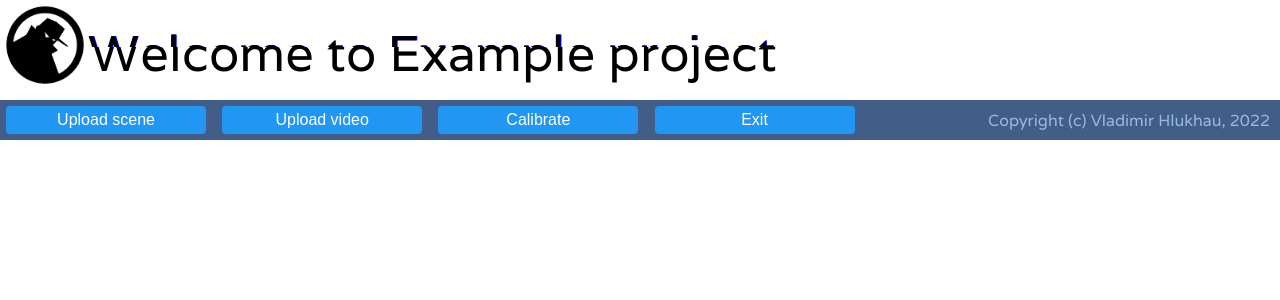
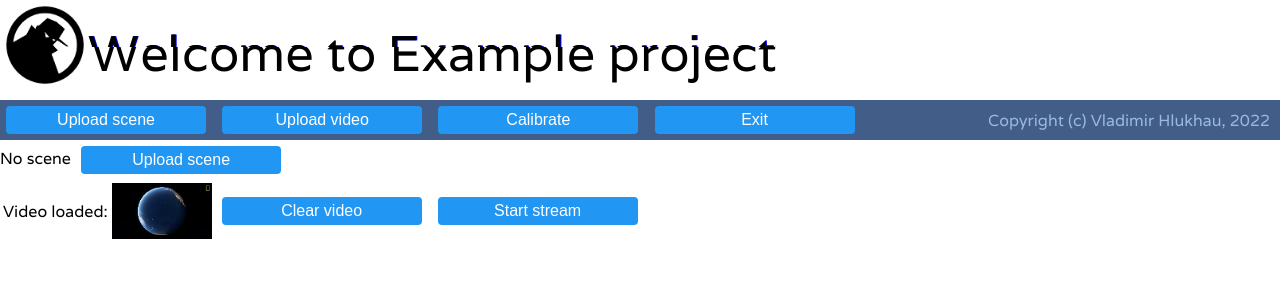
Before and after one commit to hlukhau/video, a Flask app: page / in a window 1280 px wide. Shown: the top 300 px of the page. Run offline with Flask 2, Linux system fonts and the light colour scheme.

Commit message:
contents buttons prepared

```diff
--- a/admin.py
+++ b/admin.py
@@ -40,11 +40,9 @@ def content():
         scene = '/static/projects/demo/scene/scene.jpg'
         print(scene)
 
-        if (os.path.exists('static/projects/demo/video/small.jpg')):
-            video = '/static/projects/demo/video/small.jpg'
-            print(video)
-    else:
-        print('no scene')
+    if (os.path.exists('static/projects/demo/video/small.jpg')):
+        video = '/static/projects/demo/video/small.jpg'
+        print(video)
 
     print("Session project: " + session.get('project'))
 
@@ -60,15 +58,41 @@ def hello():
 
 @app.route('/upload')
 def upload_html():
-    return render_template('upload.html')
+    path = request.args.get('path')
+    return render_template('upload.html', path=path)
 
 @app.route('/send', methods=['GET', 'POST'])
 def send_file():
+    path = request.args.get('path')
+    print("send: " + path)
+
     if request.method == 'POST':
         f = request.files['file']
-        f.save('files/' + f.filename)
-        return "file uploaded successfully"
+        print("path: " + path + f.filename)
 
+        if path.find("scene") != -1:
+            print("save")
+            f.save("static/projects/demo/scene/scene.jpg")
+
+        if path.find("video") != -1:
+            f.save("static/projects/demo/video/video.mp4")
+            sub = cv2.VideoCapture('files/' + f.filename)
+            sub.set(cv2.CAP_PROP_POS_MSEC, 2000)  # just cue to 20 sec. position
+            success, image = sub.read()
+
+            if success:
+                print('success')
+                h, w, _ = image.shape
+                width = int(w)
+                height = int(h)
+                height = int(128 * height / width)
+                width = 128
+                print(w, h)
+                print(width, height)
+                resized = cv2.resize(image, (width, height))
+                cv2.imwrite("static/projects/demo/video/small.jpg", resized)  # save frame as JPEG file
+
+        return redirect('/')
 
 @app.route('/uploader', methods=['GET', 'POST'])
 def upload_file():
@@ -90,7 +114,28 @@ def upload_file():
             resized = cv2.resize(image, (width, height))
             cv2.imwrite('static/' + f.filename + ".jpg", image)  # save frame as JPEG file
             cv2.imwrite('static/' + f.filename + "s.jpg", resized)  # save frame as JPEG file
-        return "file uploaded successfully<br /><img src='" + 'static/' + f.filename + "s.jpg" + "'><br><img src='" + 'static/' + f.filename + ".jpg" + "'>"
+        return redirect('/')
+
+
+@app.route('/drag-drop')
+def drop_down_upload():
+    path = request.args.get('path')
+    message = request.args.get('message')
+    return render_template('drag-drop.html', path=path, message=message)
+
+
+@app.route('/remove')
+def remove():
+    path = request.args.get('path')
+
+    if path.find("scene") != -1:
+        os.remove("static/projects/demo/scene/scene.jpg")
+
+    if path.find("video") != -1:
+        os.remove("static/projects/demo/video/small.jpg")
+        os.remove("static/projects/demo/video/video.mp4")
+
+    return redirect('/')
 
 
 @app.route('/exit')
@@ -98,6 +143,7 @@ def exit():
     session.pop('project', None)
     return redirect('/')
 
+
 if __name__ == '__main__':
     app.config['UPLOAD_FOLDER'] = 'files'
     app.run(host='0.0.0.0', port=5555)
--- a/templates/content.html
+++ b/templates/content.html
@@ -4,11 +4,19 @@
               <table>
                   <tr>
                       <td valign="middle">Scene loaded: </td>
-                      <td valign="top"><img src='{{scene}}' width="100px" /></td>
+                      <td valign="middle"><img src='{{scene}}' width="100px" /></td>
+                      <td valign="middle">
+                          <button class="button" style="vertical-align:middle" onclick="perform('/remove?path=static/projects/demo/scene/scene.jpg')" type="button"><span>Clear scene </span></button>
+                      </td>
+                      <td valign="middle">
+                          <button class="button" style="vertical-align:middle" onclick="perform('/')" type="button"><span>Setup monitors </span></button>
+                      </td>
                   </tr>
               </table>
           {% else %}
-              No scene
+                No scene
+                <input type="file" id="fileScene" accept="image/*" onchange="upload(this.files[0],'static/projects/demo/scene/')" hidden>
+                <button class="button" style="vertical-align:middle" onclick="document.getElementById('fileScene').click()" type="button"><span>Upload scene </span></button>
           {% endif %}
             </div>
           </span>
@@ -20,10 +28,18 @@
                   <tr>
                       <td valign="middle">Video loaded: </td>
                       <td valign="top"><img src='{{video}}' width="100px" /></td>
+                      <td valign="middle">
+                          <button class="button" style="vertical-align:middle" onclick="perform('/remove?path=static/projects/demo/video/small.jpg')" type="button"><span>Clear video </span></button>
+                      </td>
+                      <td valign="middle">
+                          <button class="button" style="vertical-align:middle" onclick="perform('/')" type="button"><span>Start stream </span></button>
+                      </td>
                   </tr>
               </table>
           {% else %}
-              No scene
+                No video
+                <input type="file" id="fileVideo" accept="video/*" onchange="upload(this.files[0],'static/projects/demo/video/')" hidden>
+                <button class="button" style="vertical-align:middle" onclick="document.getElementById('fileVideo').click()" type="button"><span>Upload scene </span></button>
           {% endif %}
             </div>
           </span>
--- a/static/drag-drop.html
+++ b/templates/drag-drop.html
@@ -61,7 +61,7 @@ p {
 <body>
 <div id="drop-area">
   <form class="my-form">
-    <p>Upload multiple files with the file dialog or by dragging and dropping images onto the dashed region</p>
+    <p>{{message}}</p>
     <input type="file" id="fileElem" multiple accept="image/*" onchange="handleFiles(this.files)">
     <label class="button" for="fileElem">Select some files</label>
   </form>
@@ -157,7 +157,7 @@ function previewFile(file) {
 }
 
 function uploadFile(file, i) {
-  var url = '/send'
+  var url = '/send?path={{path}}'
   var xhr = new XMLHttpRequest()
   var formData = new FormData()
   xhr.open('POST', url, true)
--- a/templates/main.html
+++ b/templates/main.html
@@ -43,5 +43,36 @@ function loadContent() {
       }
     });
 }
+
+function upload(file, path) {
+  console.log(file, path);
+  var url = '/send?path=' + path;
+  var xhr = new XMLHttpRequest()
+  var formData = new FormData()
+  xhr.open('POST', url, true)
+  xhr.setRequestHeader('X-Requested-With', 'XMLHttpRequest')
+  formData.append('file', file)
+  xhr.send(formData)
+  xhr.addEventListener('readystatechange', function(e) {
+    if (xhr.readyState == 4 && xhr.status == 200) {
+      loadContent()
+    }
+  })
+}
+
+function perform(url) {
+  var xhr = new XMLHttpRequest()
+  xhr.open('GET', url, true)
+  xhr.setRequestHeader('X-Requested-With', 'XMLHttpRequest')
+  xhr.send()
+
+  xhr.addEventListener('readystatechange', function(e) {
+    if (xhr.readyState == 4 && xhr.status == 200) {
+      loadContent()
+    }
+  })
+}
+
+loadContent()
     </script>
 </html>
--- a/templates/upload.html
+++ b/templates/upload.html
@@ -1,6 +1,6 @@
 <html>
    <body>
-      <form action = "/uploader" method = "POST"
+      <form action = "/uploader?path={{path}}" method = "POST"
          enctype = "multipart/form-data">
          <input type = "file" name = "file" />
          <input type = "submit"/>
```
Also changed, not shown: static/projects/demo/scene/scene.jpg (deleted), static/projects/demo/video/small.jpg.
